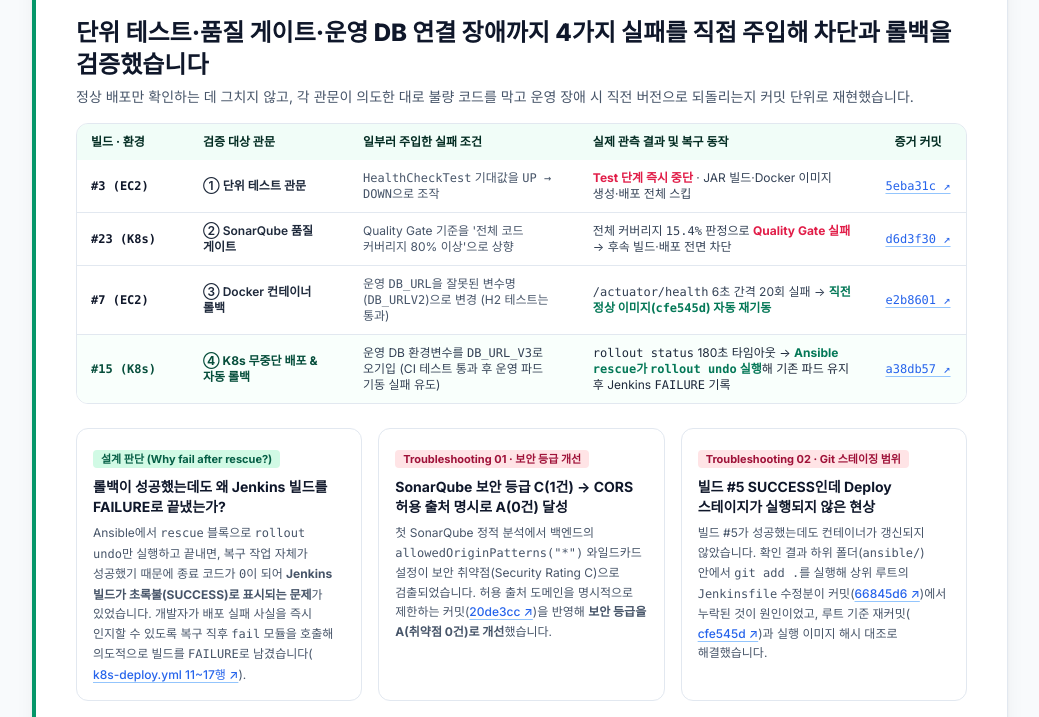
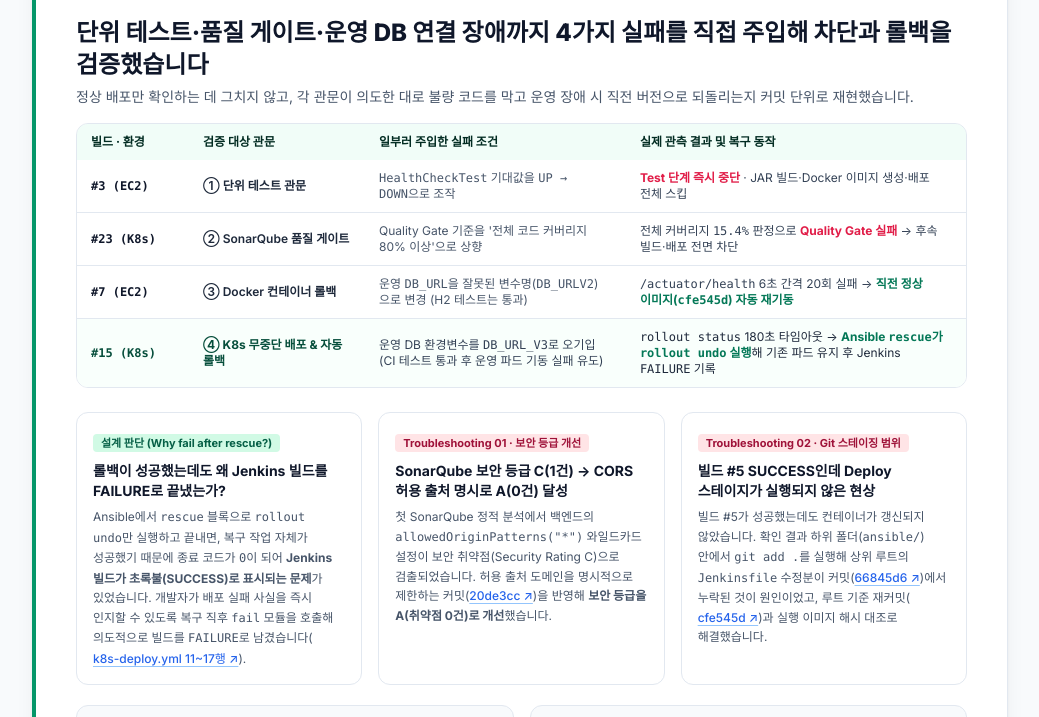
Before and after one commit to junhasuh/junhasuh.github.io, a plain HTML site: page index.html in a window 1280 px wide. Shown: the part 6405-7122 px from the top of the page, without its empty margins (120-1159 px from the left). Drawn offline with nearby package versions, Linux system fonts and the light colour scheme.

Commit message:
Adjust table layout and remove commit links
Updated table column widths and removed evidence commit links.

```diff
--- a/index.html
+++ b/index.html
@@ -1013,10 +1013,9 @@
           <thead class="bg-emerald-50/70 text-emerald-950">
             <tr>
               <th class="w-28 px-3.5 py-2.5 font-bold">빌드 · 환경</th>
-              <th class="w-40 px-3.5 py-2.5 font-bold">검증 대상 관문</th>
+              <th class="w-44 px-3.5 py-2.5 font-bold">검증 대상 관문</th>
               <th class="px-3.5 py-2.5 font-bold">일부러 주입한 실패 조건</th>
               <th class="px-3.5 py-2.5 font-bold">실제 관측 결과 및 복구 동작</th>
-              <th class="w-24 px-3 py-2.5 text-center font-bold">증거 커밋</th>
             </tr>
           </thead>
           <tbody class="divide-y divide-slate-200 bg-white">
@@ -1025,36 +1024,24 @@
               <td class="px-3.5 py-2.5 font-semibold text-slate-800">① 단위 테스트 관문</td>
               <td class="px-3.5 py-2.5 text-slate-600"><code>HealthCheckTest</code> 기대값을 <code>UP → DOWN</code>으로 조작</td>
               <td class="px-3.5 py-2.5 text-slate-700"><strong class="text-rose-600">Test 단계 즉시 중단</strong> · JAR 빌드·Docker 이미지 생성·배포 전체 스킵</td>
-              <td class="px-3 py-2.5 text-center font-mono">
-                <a href="https://github.com/junhasuh/yeongjuLog-BE/commit/5eba31c3d52ae2efd1bc46f2f303efcd5eb7fea2" target="_blank" rel="noopener noreferrer" class="ext-link">5eba31c ↗</a>
-              </td>
             </tr>
             <tr>
               <td class="px-3.5 py-2.5 font-mono font-bold text-slate-900">#23 (K8s)</td>
               <td class="px-3.5 py-2.5 font-semibold text-slate-800">② SonarQube 품질 게이트</td>
               <td class="px-3.5 py-2.5 text-slate-600">Quality Gate 기준을 '전체 코드 커버리지 80% 이상'으로 상향</td>
               <td class="px-3.5 py-2.5 text-slate-700">전체 커버리지 <code>15.4%</code> 판정으로 <strong class="text-rose-600">Quality Gate 실패</strong> → 후속 빌드·배포 전면 차단</td>
-              <td class="px-3 py-2.5 text-center font-mono">
-                <a href="https://github.com/junhasuh/yeongjuLog-BE/commit/d6d3f301010d46e83e8cb147a1804ff8accaf2ef" target="_blank" rel="noopener noreferrer" class="ext-link">d6d3f30 ↗</a>
-              </td>
             </tr>
             <tr>
               <td class="px-3.5 py-2.5 font-mono font-bold text-slate-900">#7 (EC2)</td>
               <td class="px-3.5 py-2.5 font-semibold text-slate-800">③ Docker 컨테이너 롤백</td>
               <td class="px-3.5 py-2.5 text-slate-600">운영 <code>DB_URL</code>을 잘못된 변수명(<code>DB_URLV2</code>)으로 변경 (H2 테스트는 통과)</td>
               <td class="px-3.5 py-2.5 text-slate-700"><code>/actuator/health</code> 6초 간격 20회 실패 → <strong class="text-emerald-700">직전 정상 이미지(<code>cfe545d</code>) 자동 재기동</strong></td>
-              <td class="px-3 py-2.5 text-center font-mono">
-                <a href="https://github.com/junhasuh/yeongjuLog-BE/commit/e2b8601b454baed6989cd1915eb6cc3a38079312" target="_blank" rel="noopener noreferrer" class="ext-link">e2b8601 ↗</a>
-              </td>
             </tr>
             <tr class="bg-emerald-50/30">
               <td class="px-3.5 py-2.5 font-mono font-bold text-emerald-900">#15 (K8s)</td>
               <td class="px-3.5 py-2.5 font-bold text-emerald-900">④ K8s 무중단 배포 & 자동 롤백</td>
               <td class="px-3.5 py-2.5 text-slate-700">운영 DB 환경변수를 <code>DB_URL_V3</code>로 오기입 (CI 테스트 통과 후 운영 파드 기동 실패 유도)</td>
               <td class="px-3.5 py-2.5 text-slate-800"><code>rollout status</code> 180초 타임아웃 → <strong class="text-emerald-700">Ansible <code>rescue</code>가 <code>rollout undo</code> 실행</strong>해 기존 파드 유지 후 Jenkins <code>FAILURE</code> 기록</td>
-              <td class="px-3 py-2.5 text-center font-mono">
-                <a href="https://github.com/junhasuh/yeongjuLog-BE/commit/a38db57d82cae6031cf5b1f93ba178689251f3e7" target="_blank" rel="noopener noreferrer" class="ext-link">a38db57 ↗</a>
-              </td>
             </tr>
           </tbody>
         </table>
```
